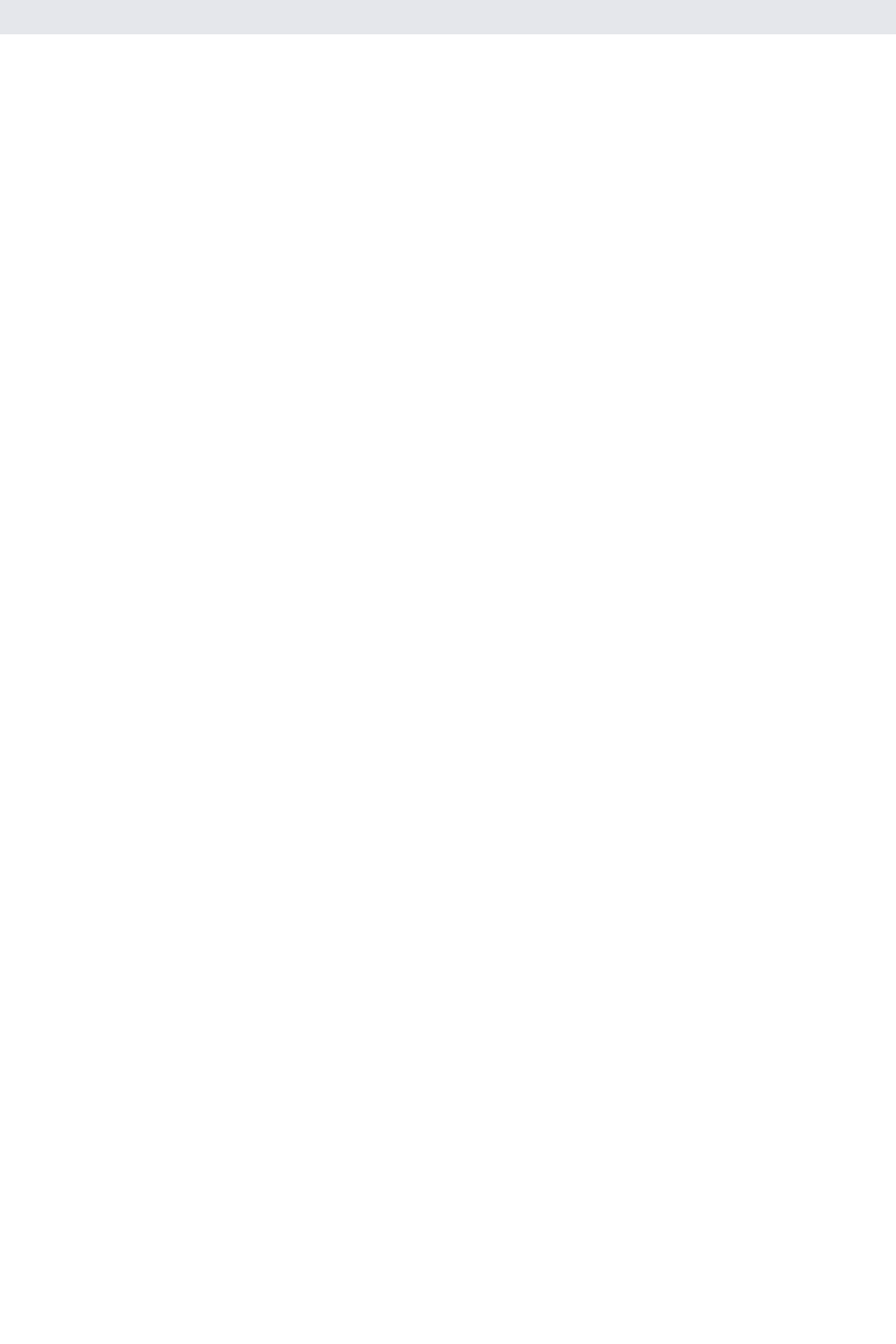
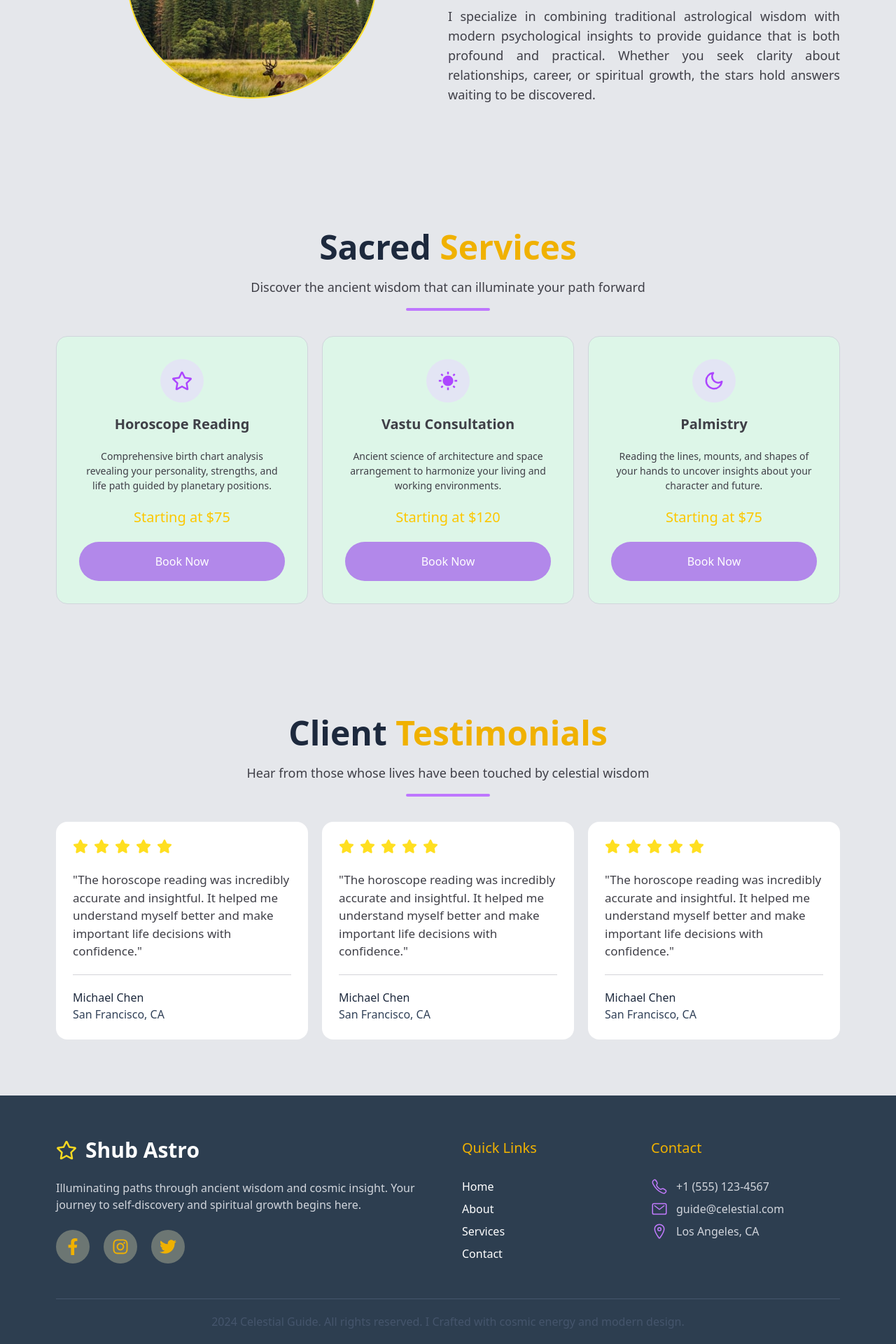
Before and after one commit to yashoff2001/astro_shub, a React (Vite) app: page /about in a window 1280 px wide. Shown: the part 451-2371 px from the top of the page at 70% size. Before the commit the page ends 800 px from the top, so only its background shows below. Built offline with nearby package versions, Linux system fonts and the light colour scheme.

Commit message:
Updated Routes

```diff
--- a/package.json
+++ b/package.json
@@ -4,7 +4,7 @@
   "version": "0.0.0",
   "type": "module",
   "scripts": {
-    "dev": "vite",
+    "dev": "vite --host",
     "build": "vite build",
     "lint": "eslint .",
     "preview": "vite preview"
--- a/src/App.jsx
+++ b/src/App.jsx
@@ -5,6 +5,8 @@ import HomePage from './pages/home';
 import About from './pages/about';
 import Contact from './pages/contact';
 import PageNoteFound from './pages/pageNotFound';
+import Footer from './components/footer';
+import Services from './pages/services';
 
 
 function App () {
@@ -12,11 +14,15 @@ function App () {
     <>
       <NavBar />
       <Routes>
-        <Route path="/" element={ <HomePage /> } />
+        <Route path="/home" element={ <HomePage /> } />
         <Route path="/about" element={ <About /> } />
         <Route path="/contact" element={ <Contact /> } />
+        <Route path="/services" element={ <Services /> } />
         <Route path="/*" element={ <PageNoteFound /> } /> {/* Keep It in Last */}
       </Routes>
+      <div className="bg-2d3e50">
+        <Footer />
+      </div>
     </>
   )
 };
--- a/src/components/about-section.jsx
+++ b/src/components/about-section.jsx
@@ -5,7 +5,7 @@ import ProfilePic from '../assets/photo.jpeg'
 const AboutSection = () => {
   return (
     <>
-      <div className="container mx-auto lg:h-[100vh] flex flex-col justify-center py-10" id="about-section">
+      <div className="container mx-auto flex flex-col justify-center py-20" id="about-section">
 
         <div className="flex flex-col items-center mb-5">
           <h2 className="text-center text-5xl mb-5 text-slate-800 font-bold">About <span className="text-yellow-500">Your Guide</span></h2>
--- a/src/components/footer.jsx
+++ b/src/components/footer.jsx
@@ -9,25 +9,27 @@ import { IoLocationOutline } from "react-icons/io5";
 const Footer = () => {
   return(
     <>
-      <div className="container mx-auto px-5 md:px-20 py-15">
+      <div className="container mx-auto px-5 md:px-20 pt-15">
 
-        <div className="grid grid-cols-1 md:grid-cols-2 text-white">
+        <footer>
 
-          <div className="">
+        <div className="grid grid-cols-1 md:grid-cols-2 gap-10 text-white">
+
+          <section>
             <p className="flex gap-3 items-center text-3xl font-bold mb-6"><FaRegStar className="text-yellow-300 animate-pulse transition duration-700" /> Shub Astro</p>
             <p className="text-gray-300 mb-6">Illuminating paths through ancient wisdom and cosmic insight. Your journey to self-discovery and spiritual growth begins here.</p>
             <div className="flex gap-5 mb-5">
-              <div className="text-yellow-500 bg-yellow-100/60 cursor-pointer p-3 rounded-full text-2xl">
+              <div className="text-yellow-500 bg-yellow-100/30 cursor-pointer p-3 rounded-full text-2xl hover:scale-125 duration-300">
                 <FaFacebookF />
               </div>
-              <div className="text-yellow-500 bg-yellow-100/60 cursor-pointer p-3 rounded-full text-2xl">
+              <div className="text-yellow-500 bg-yellow-100/30 cursor-pointer p-3 rounded-full text-2xl hover:scale-125 duration-300">
                 <FaInstagram />
               </div>
-              <div className="text-yellow-500 bg-yellow-100/60 cursor-pointer p-3 rounded-full text-2xl">
+              <div className="text-yellow-500 bg-yellow-100/30 cursor-pointer p-3 rounded-full text-2xl hover:scale-125 duration-300">
                 <FaTwitter />
               </div>
             </div>
-          </div>
+          </section>
 
           <div className="grid grid-cols-1 sm:grid-cols-2 mb-6">
 
@@ -69,6 +71,12 @@ const Footer = () => {
 
         </div>
 
+        </footer>
+
+        <hr className="text-slate-600" />
+
+        <p className="text-center text-slate-600 py-5"> 2024 Celestial Guide. All rights reserved. I Crafted with cosmic energy and modern design.</p>
+
       </div>
     </>
   );
--- a/src/components/navbar.jsx
+++ b/src/components/navbar.jsx
@@ -1,5 +1,6 @@
 import React, { useState } from "react";
-import { Link as RouterLink } from 'react-scroll';
+// import { Link as NavLink } from 'react-scroll';
+import { NavLink } from "react-router";
 import { CiMenuFries } from "react-icons/ci";
 import { FaTimes } from "react-icons/fa";
 
@@ -16,21 +17,25 @@ const NavBar = () => {
     <div className="lg:hidden block absolute top-16 w-full left-0 right-0 transition bg-slate-900/90">
       <ul className="text-center text-xl py-10 px-10 sm:px-20">
 
-        <li onClick={closeMenu} className="mb-4 pb-4 text-white transition border-b-2 border-slate-500 hover:border-yellow-300 hover:text-yellow-200 cursor-pointer hover:bg-slate-800 hover:rounded">
-          <RouterLink to="/home" spy={true} smooth={true} duration={500}>Home</RouterLink>
-        </li>
+        <NavLink to="/home" spy={true} smooth={true} duration={500}>
+          <li onClick={closeMenu} className="mb-4 py-4 text-white transition border-b-2 border-slate-500 hover:border-yellow-300 hover:text-yellow-200 cursor-pointer hover:bg-slate-800 hover:rounded">
+          Home</li>
+          </NavLink>
 
+        <NavLink to="/about" spy={true} smooth={true} duration={500}>
         <li onClick={closeMenu} className="my-4 py-4 text-white transition border-b-2 border-slate-500 hover:border-yellow-300 hover:text-yellow-200 cursor-pointer hover:bg-slate-800 hover:rounded">
-          <RouterLink to="about-section" spy={true} smooth={true} duration={500}>About</RouterLink>
-        </li>
+          About</li>
+        </NavLink>
 
-        <li onClick={closeMenu} className="my-4 py-4 text-white transition border-b-2 border-slate-500 hover:border-yellow-300 hover:text-yellow-200 cursor-pointer hover:bg-slate-800 hover:rounded">
-          <RouterLink to="services-section" spy={true} smooth={true} duration={500}>Services</RouterLink>
-        </li>
+        <NavLink to="/services" spy={true} smooth={true} duration={500}>
+          <li onClick={closeMenu} className="my-4 py-4 text-white transition border-b-2 border-slate-500 hover:border-yellow-300 hover:text-yellow-200 cursor-pointer hover:bg-slate-800 hover:rounded">
+          Services</li>
+        </NavLink>
 
-        <li onClick={closeMenu} className="my-4 py-4 text-white transition border-b-2 border-slate-500 hover:border-yellow-300 hover:text-yellow-200 cursor-pointer hover:bg-slate-800 hover:rounded">
-          <RouterLink to="/contact" spy={true} smooth={true} duration={500}>Contact</RouterLink>
-        </li>
+        <NavLink to="/contact" spy={true} smooth={true} duration={500}>
+          <li onClick={closeMenu} className="my-4 py-4 text-white transition border-b-2 border-slate-500 hover:border-yellow-300 hover:text-yellow-200 cursor-pointer hover:bg-slate-800 hover:rounded">
+          Contact</li>
+        </NavLink>
 
       </ul>
     </div>
@@ -57,19 +62,19 @@ const NavBar = () => {
               <ul className="flex gap-8 text-[18px] justify-end">
 
                 <li onClick={closeMenu} className="p-3 text-white transition border-b-2 border-slate-500 hover:border-yellow-300 hover:text-yellow-200 cursor-pointer hover:bg-slate-800 hover:rounded">
-                  <RouterLink to="/" spy={true} smooth={true} duration={500}>Home</RouterLink>
+                  <NavLink to="/home" spy={true} smooth={true} duration={500}>Home</NavLink>
                 </li>
 
                 <li onClick={closeMenu} className="p-3 text-white transition border-b-2 border-slate-500 hover:border-yellow-300 hover:text-yellow-200 cursor-pointer hover:bg-slate-800 hover:rounded">
-                  <RouterLink to="about-section" spy={true} smooth={true} duration={500}>About</RouterLink>
+                  <NavLink to="/about" spy={true} smooth={true} duration={500}>About</NavLink>
                 </li>
 
                 <li onClick={closeMenu} className="p-3 text-white transition border-b-2 border-slate-500 hover:border-yellow-300 hover:text-yellow-200 cursor-pointer hover:bg-slate-800 hover:rounded">
-                  <RouterLink to="services-section" spy={true} smooth={true} duration={500}>Services</RouterLink>
+                  <NavLink to="/services" spy={true} smooth={true} duration={500}>Services</NavLink>
                 </li>
 
                 <li onClick={closeMenu} className="p-3 text-white transition border-b-2 border-slate-500 hover:border-yellow-300 hover:text-yellow-200 cursor-pointer hover:bg-slate-800 hover:rounded">
-                  <RouterLink to="/contact" spy={true} smooth={true} duration={500}>Contact</RouterLink>
+                  <NavLink to="/contact" spy={true} smooth={true} duration={500}>Contact</NavLink>
                 </li>
               </ul>
 
--- a/src/components/services-section.jsx
+++ b/src/components/services-section.jsx
@@ -6,7 +6,7 @@ import { FiMoon } from "react-icons/fi";
 const ServicesSection = () => {
   return (
     <>
-      <div className="container mx-auto lg:h-[100vh] flex flex-col justify-center py-10" id="services-section">
+      <div className="container mx-auto flex flex-col justify-center py-20" id="services-section">
 
         <h2 className="text-center text-5xl mb-5 text-slate-800 font-bold">Sacred <span className="text-yellow-500">Services</span></h2>
 
--- a/src/components/testimonials.jsx
+++ b/src/components/testimonials.jsx
@@ -3,7 +3,7 @@ import Stars from "../assets/stars";
 const Testimonials = () => {
   return (
     <>
-      <div className="container mx-auto lg:h-[100vh] flex flex-col justify-center py-10">
+      <div className="container mx-auto flex flex-col justify-center py-20">
 
         <h2 className="text-center text-5xl mb-5 text-slate-800 font-bold">Client  <span className="text-yellow-500">Testimonials</span></h2>
 
--- a/src/pages/about.jsx
+++ b/src/pages/about.jsx
@@ -1,11 +1,22 @@
-import AboutSection from "../components/about-section";
+import React from 'react'
+import MainSection from '../components/main-section'
+import AboutSection from '../components/about-section'
+import Services from '../components/services-section'
+import Testimonials from '../components/testimonials'
+import Destiny from '../components/destiny'
+import Footer from '../components/footer'
+// import Stars from './assets/stars'
 
-const About = () => {
+function AboutPage() {
   return (
-    <div className="px-5 md:px-20 bg-gray-200 h-[500px] place-content-center">
-      <h1>About Page</h1>
-    </div>
-  );
+    <>
+      <div className="px-5 md:px-20 bg-gray-200">
+        <AboutSection />
+        <Services />
+        <Testimonials />
+      </div>
+    </>
+  )
 }
 
-export default About;
+export default AboutPage;
--- a/src/pages/pageNotFound.jsx
+++ b/src/pages/pageNotFound.jsx
@@ -2,8 +2,8 @@ import pageNotFound from '../assets/svg/404.svg';
 
 const PageNoteFound = () => {
   return (
-    <div className="px-5 md:px-20 bg-gray-200 h-[100dvh] place-content-end">
-      <img src={pageNotFound} alt="404 Page Not Found" />
+    <div className="px-5 md:px-20 bg-gray-200 h-[100dvh] flex justify-center items-end sm:items-center">
+      <img src={pageNotFound} alt="404 Page Not Found" style={{height:"300px"}} />
     </div>
   );
 };
--- a/src/pages/services.jsx
+++ b/src/pages/services.jsx
@@ -1,7 +1,11 @@
+import ServicesSection from "../components/services-section";
+import Testimonials from "../components/testimonials";
+
 const Services = () => {
   return (
-    <div className="px-5 md:px-20 bg-gray-200 h-[500px] place-content-center">
-      <h1>Services Page</h1>
+    <div className="px-5 md:px-20 py-10 bg-gray-200">
+      <ServicesSection />
+      <Testimonials />
     </div>
   );
 }
--- a/vite.config.js
+++ b/vite.config.js
@@ -6,4 +6,7 @@ import svgr from 'vite-plugin-svgr';
 // https://vite.dev/config/
 export default defineConfig({
   plugins: [react(), tailwindcss(), svgr()],
+  server: {
+    host: true,
+  },
 })
```
